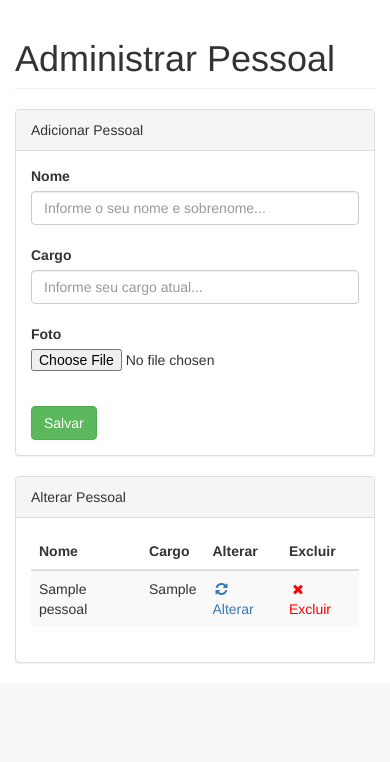
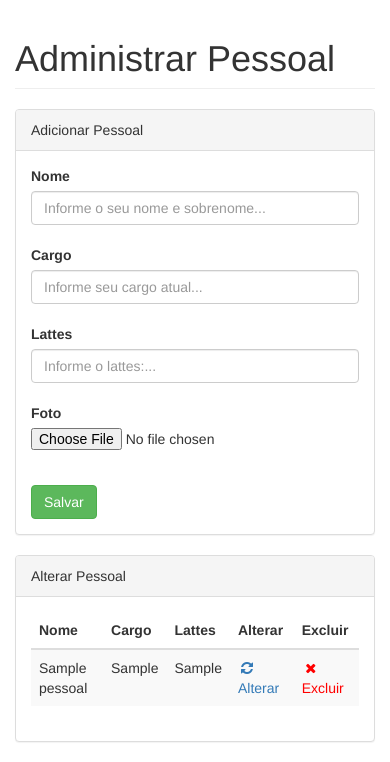
Before and after one commit to lucasnatali98/projeto-lab-quimica, a CodeIgniter app: page /projeto-lab-quimica/admin/pessoal in a window 390 px wide. Shown: the part 381-1143 px from the top of the page. Before the commit the page ends 1044 px from the top, so only its background shows below. Run offline with CodeIgniter, Linux system fonts and the light colour scheme; tables that the repository leaves empty hold one stand-in row (values such as "Sample post"); some libraries are stand-ins or nearby versions.

```diff
--- a/application/config/routes.php
+++ b/application/config/routes.php
@@ -52,5 +52,5 @@ defined('BASEPATH') OR exit('No direct script access allowed');
 $route['default_controller'] = 'home';
 $route['404_override'] = '';
 $route['translate_uri_dashes'] = FALSE;
-$route['projetos'] = 'projetos/index';
-$route['pessoal'] = 'pessoal/index';
+$route['projetos'] = 'projetos/index/';
+$route['pessoal'] = 'pessoal/index/';
--- a/application/controllers/Pessoal.php
+++ b/application/controllers/Pessoal.php
@@ -6,9 +6,11 @@
             $this->load->model('pessoal_model','modelpessoal');
         }
 
-        public function index()
+        public function index($id, $slug = null)
         {
             $dados['listapessoal'] = $this->modelpessoal->listar_pessoas();
+
+            $dados['listapessoa'] = $this->modelpessoal->listar_pessoa($id);
 
             $this->load->view('frontend/template/html-header');
             $this->load->view('frontend/template/header');
--- a/application/controllers/admin/Pessoal.php
+++ b/application/controllers/admin/Pessoal.php
@@ -24,15 +24,24 @@ class Pessoal extends CI_Controller {
 
 	public function inserir(){
 		$this->load->library('form_validation');
-		$this->form_validation->set_rules('txt-nome','Nome','required|min_length[3]|is_unique[projeto.titulo]');
+		$this->form_validation->set_rules('txt-nome','Nome','required|min_length[3]');
 		$this->form_validation->set_rules('txt-cargo','Cargo atual','required|min_length[5]');
+		//$this->form_validation->set_rules('txt-lattes', 'link para o lattes','required|min_length[10]');
+
+		//$this->form_validation->set_rules('txt-foto', 'Foto');
+
 		if($this->form_validation->run() == FALSE){
 			$this->index();
 		}else{
 			$nome = $this->input->post('txt-nome');
 			$cargo = $this->input->post('txt-cargo');
-			if($this->modelpessoal->adicionar($nome, $cargo)){
-				redirect(base_url('admin/pessoal'));
+			$lattes = $this->input->post('txt-lattes');
+
+
+
+			if($this->modelpessoal->adicionar($nome, $cargo, $lattes, $foto)){
+					redirect(base_url('admin/pessoal'));
+
 			}else{
 				echo "Houve um erro no sistema!";
 			}
@@ -49,7 +58,7 @@ class Pessoal extends CI_Controller {
 
 	public function alterar($id){
 		$this->load->library('table');
-        $dados['listapessoal'] = $this->modelpessoal->listar_pessoa($id);
+        $dados['listapessoa'] = $this->modelpessoal->listar_pessoa($id);
 
 		$dados['titulo']= 'Painel Administrativo';
         $dados['subtitulo'] = 'Pessoal';
@@ -60,17 +69,28 @@ class Pessoal extends CI_Controller {
 		$this->load->view('backend/template/html-footer');
 	}
 
+
+
+
 	public function salvar_alteracoes(){
 		$this->load->library('form_validation');
-		$this->form_validation->set_rules('txt-titulo','Titulo do Projeto','required|min_length[3]');
-		$this->form_validation->set_rules('txt-descricao','Descricao do Projeto','required|min_length[10]');
+		$this->form_validation->set_rules('txt-nome','Nome','required|min_length[3]');
+		$this->form_validation->set_rules('txt-cargo','Cargo atual','required|min_length[10]');
+
+		$this->form_validation->set_rules('txt-foto', 'Foto');
+
 		if($this->form_validation->run() == FALSE){
 			$this->index();
 		}else{
 			$id = $this->input->post('txt-id');
 			$nome = $this->input->post('txt-nome');
 			$cargo = $this->input->post('txt-cargo');
-			if($this->modelpessoal->alterar($id, $nome, $cargo)){
+			$lattes = $this->input->post('txt-lattes');
+			//$foto = $this->input->post('txt-foto');
+
+
+
+			if($this->modelpessoal->alterar($id, $nome, $cargo, $lattes, $foto)){
 				redirect(base_url('admin/pessoal'));
 			}else{
 				echo "Houve um erro no sistema!";
@@ -78,5 +98,9 @@ class Pessoal extends CI_Controller {
 		}
 	}
 
+
+
+
+
 }
 ?>
--- a/application/models/Pessoal_model.php
+++ b/application/models/Pessoal_model.php
@@ -5,8 +5,9 @@
         public $id;
         public $nome;
         public $cargo;
-        //public $foto;
-        //public $lattes;
+        public $lattes;
+       // public $foto;
+
 
         public function __construct(){
             parent::__construct();
@@ -23,9 +24,13 @@
             return $this->db->get()->result();
         }
 
-        public function adicionar($nome, $cargo){
+        public function adicionar($nome, $cargo, $lattes){
             $dados['nome'] = $nome;
             $dados['cargo'] = $cargo;
+            $dados['lattes'] = $lattes;
+          //  $dados['foto'] = $foto;
+
+
             return $this->db->insert('pessoal',$dados);
         }
 
@@ -34,11 +39,16 @@
             return $this->db->delete('pessoal');
         }
 
-        public function alterar($id, $nome, $cargo){
+        public function alterar($id, $nome, $cargo, $lattes){
             $dados['nome'] = $nome;
             $dados['cargo'] = $cargo;
+            $dados['lattes'] = $lattes;
+            //$dados['foto'] = $foto;
+
             $this->db->where('id',$id);
             return $this->db->update('pessoal', $dados);
         }
+
+
     }
 ?>
--- a/application/views/backend/pessoal.php
+++ b/application/views/backend/pessoal.php
@@ -18,6 +18,8 @@
                             <?php
                             echo validation_errors('<div class="alert alert-danger">','</div>');
                             echo form_open('admin/pessoal/inserir');
+
+
                             ?>
                             <div class="form-group">
                                 <label id="txt-nome">Nome</label>
@@ -26,13 +28,17 @@
                                 <label id="txt-cargo">Cargo</label>
                                     <input type="text" id="txt-cargo" name="txt-cargo" class="form-control" placeholder="Informe seu cargo atual...">
                                 </br>
-                                <label for="exampleFormControlFile1">Foto</label>
-                                    <input type="file" class="form-control-file" id="exampleFormControlFile1" placeholder="Insira a foto...">
+                                <label id="txt-lattes">Lattes</label>
+                                    <input type="text" id="txt-lattes" name="txt-lattes" class="form-control" placeholder="Informe o lattes:...">
+                                </br>
+                                <label id="txt-foto">Foto</label>
+                                    <input type="file" id="txt-foto" name="txt-foto" class="form-control-file">
+
                                 </br>
                             </div>
                             <button type="submit" class="btn btn-success">Salvar</button>
                             <?php
-                            echo form_close();
+                                echo form_close();
                             ?>
                         </div>
 
@@ -54,14 +60,23 @@
                     <div class="row">
                         <div class="col-lg-12">
                             <?php
-                                $this->table->set_heading("Nome", "Cargo","Alterar", "Excluir");
+                                $this->table->set_heading("Nome", "Cargo","Lattes","Alterar", "Excluir");
+
                                 foreach($listapessoal as $pessoal){
+
                                     $nome= $pessoal->nome;
                                     $cargo = $pessoal->cargo;
+                                    $lattes = $pessoal->lattes;
+
+
                                     $alterar= anchor(base_url('admin/pessoal/alterar/'.md5($pessoal->id)), '<i class="fa fa-refresh fa-fw"></i> Alterar');
                                     $excluir=anchor(base_url('admin/pessoal/excluir/'.md5($pessoal->id)), '<span style="color:red"><i class="fa fa-remove fa-fw"></i> Excluir</span>');
 
-                                    $this->table->add_row($nome, $cargo, $alterar, $excluir);
+                                    $this->table->add_row($nome, $cargo,$lattes, $alterar, $excluir);
+
+
+
+
                                 }
                                 $this->table->set_template(array('table_open' => '<table class="table table-striped">'));
                                    echo $this->table->generate();
```
Also changed, not shown: application/views/backend/alterar-pessoal.php (+12 -3 lines), application/views/frontend/pessoal.php (+14 -30 lines).
